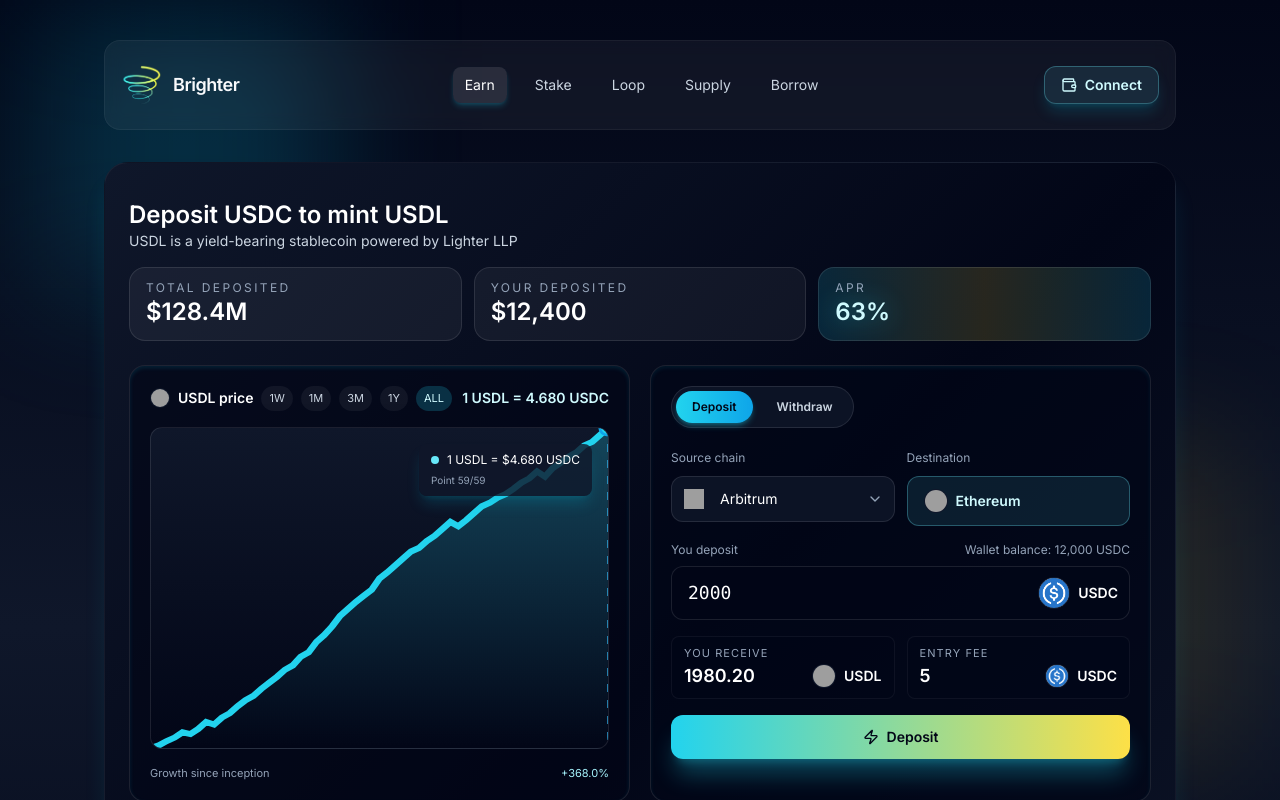
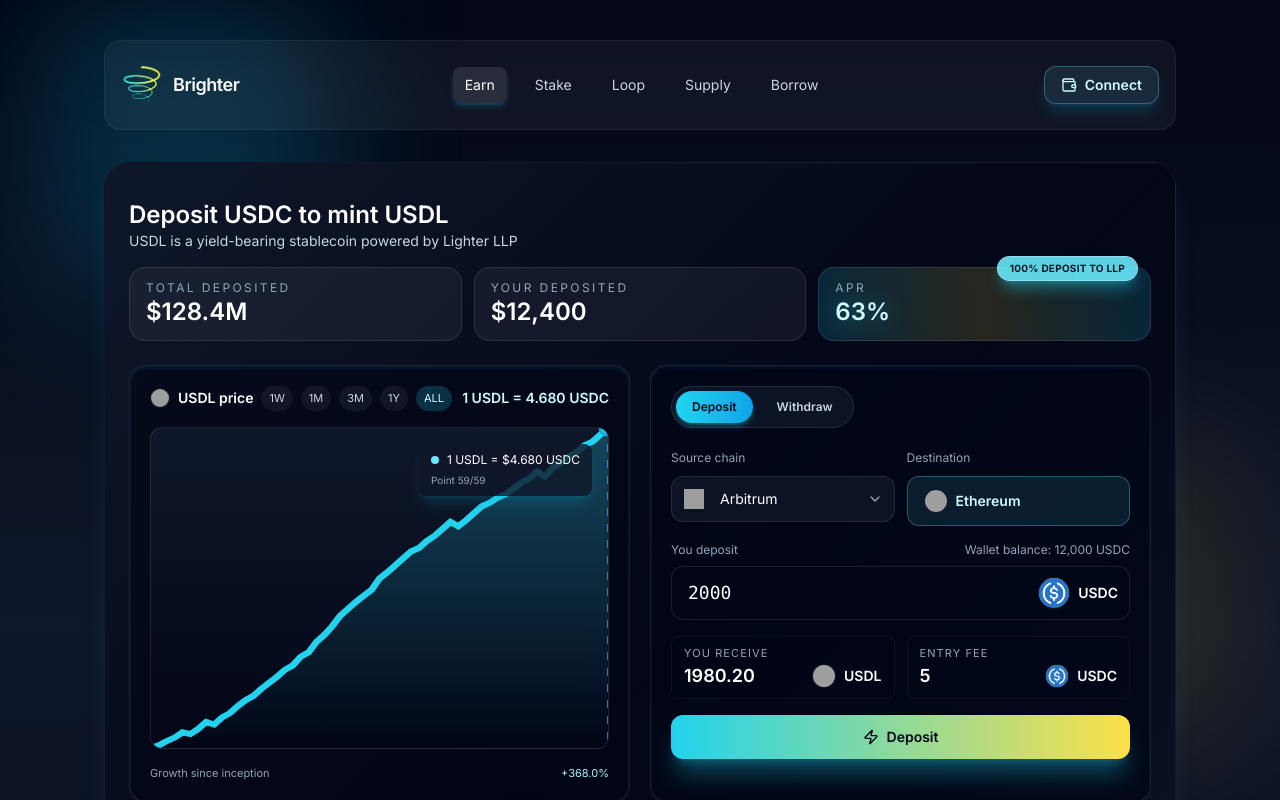
Before and after one commit to StevenHung0318/Brighter, a React (Vite) app: page / in a window 1280 px wide. Both pictures are taken after a click on the button "Earn". Shown: the top 800 px of the page. Built offline with nearby package versions, Linux system fonts and the light colour scheme; grey boxes are pictures that could not be loaded.

Commit message:
small update

```diff
--- a/src/BrighterApp.tsx
+++ b/src/BrighterApp.tsx
@@ -460,6 +460,9 @@ export default function BrighterApp() {
                   onMouseEnter={() => setAprHover(true)}
                   onMouseLeave={() => setAprHover(false)}
                 >
+                  <div className="absolute -top-3 right-3 rounded-full border border-white/30 bg-cyan-300/90 px-3 py-1 text-[10px] font-bold uppercase tracking-wide text-slate-900 shadow-lg shadow-cyan-400/40">
+                    100% deposit to LLP
+                  </div>
                   <p className="text-xs uppercase tracking-[0.2em] text-slate-400">
                     APR
                   </p>
```
